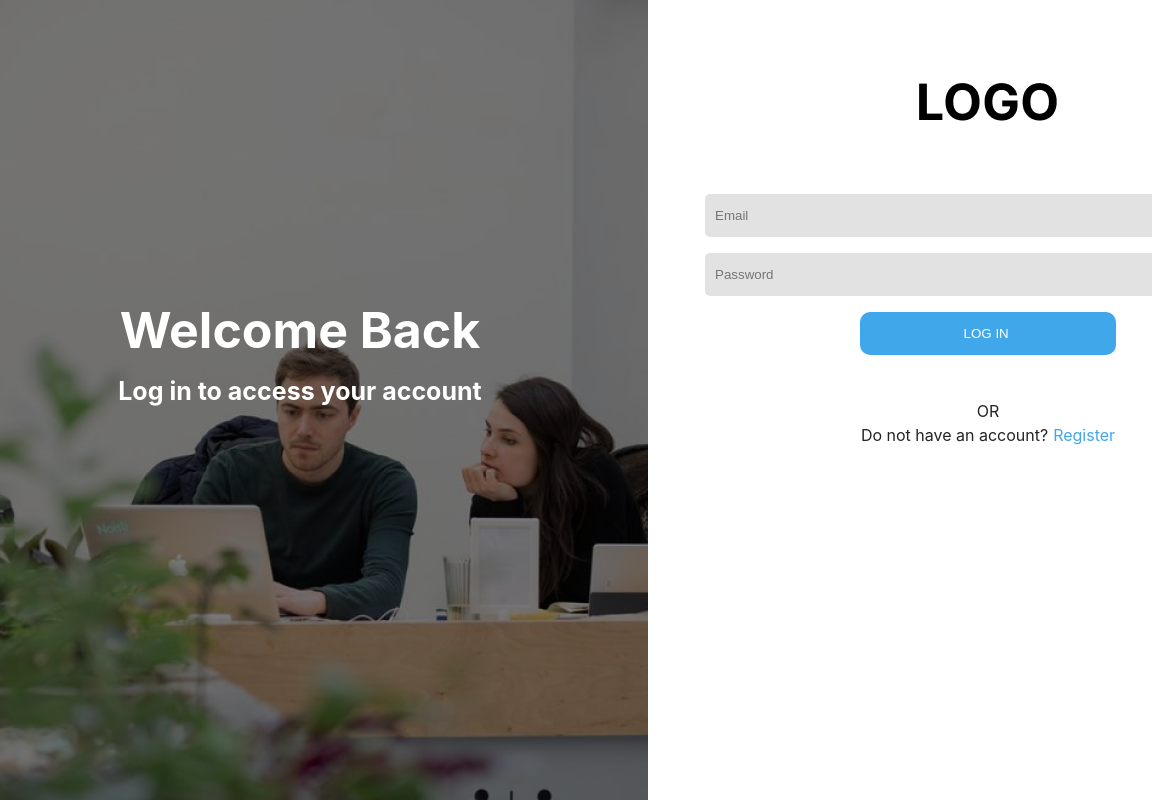
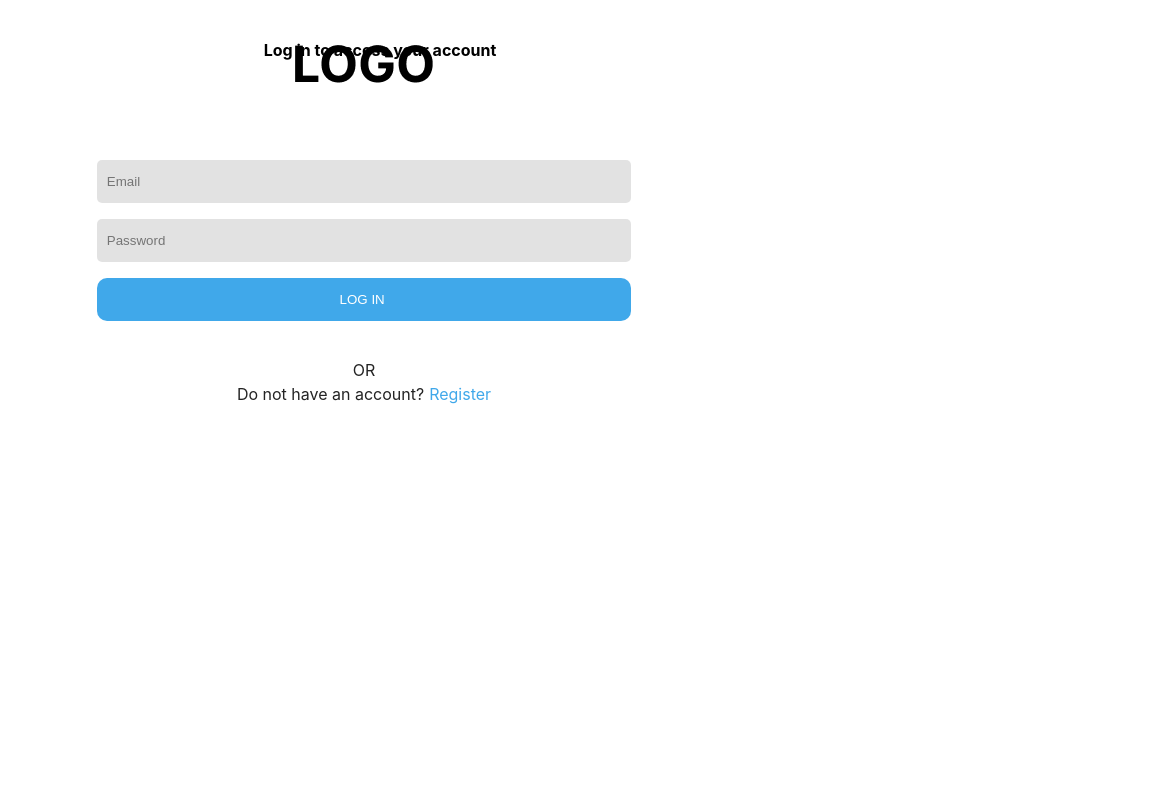
Before and after one commit to b-sandrine/ner_frontend, a React (Vite) app: page /login in a window 768 px wide. Shown: the top 800 px of the page, 1152 px wide, since content can reach past the window. Built offline with nearby package versions, Linux system fonts and the light colour scheme.

Commit message:
Added basic responsiveness

```diff
--- a/src/pages/Login/Login.css
+++ b/src/pages/Login/Login.css
@@ -91,3 +91,124 @@
     color: #40A8EA;
     margin-left: 5px;
 }
+
+@media(max-width: 428px) {
+    .login--container {
+        display: grid;
+        width: 100%;
+        align-items: center;
+        justify-content: center;
+    }
+
+    .login--container .static img {
+        display: none;
+    }
+
+    .login--container .static .overlay {
+        display: none;
+    }
+
+    .login--container .static {
+        text-align: center;
+    }
+
+    .login--container .static .text-holder {
+        font-style: normal;
+        font-size: 16px;
+        color: #000;
+        position: absolute;
+        top: -300px;
+        left: -24px;
+    }
+
+    .login--container .static .text-holder h1 {
+        display: none;
+    }
+
+    .login--container .content {
+        position: absolute;
+        top: 0;
+        left: 0;
+        margin-top: 20px;
+    }
+
+    .login--container .content img {
+        margin-top: 20px;
+    }
+
+    .login--container .content .form {
+        width: 100%;
+        margin-top: 10px;
+        margin-left: auto;
+        margin-right: auto;
+        padding: 10px 30px;
+    }
+
+    .login--container .content .form input,
+    .login--container .content .form input[type=submit] {
+        width: 300px;
+    }
+}
+
+@media (min-width: 430px)and (max-width: 810px) {
+    .login--container {
+        display: grid;
+        width: 100%;
+        align-items: center;
+        justify-content: center;
+    }
+
+    .login--container .static img {
+        display: none;
+    }
+
+    .login--container .static .overlay {
+        display: none;
+    }
+
+    .login--container .static {
+        text-align: center;
+        margin: 0;
+        width: 100%;
+        padding: 0;
+        background-color: red;
+    }
+
+    .login--container .static .text-holder {
+        font-style: normal;
+        font-size: 16px;
+        color: #000;
+        position: absolute;
+        top: -380px;
+        left: 180px;
+    }
+
+    .login--container .static .text-holder h1 {
+        display: none;
+    }
+
+    .login--container .content {
+        position: absolute;
+        top: 0;
+        width: 100%;
+        left: 0;
+        margin-top: 20px;
+    }
+
+    .login--container .content img {
+        margin-top: 20px;
+    }
+
+    .login--container .content .form {
+        width: 100%;
+        margin-top: 10px;
+        margin-left: auto;
+        margin-right: auto;
+        padding: 10px 30px;
+    }
+
+    .login--container .content .form input,
+    .login--container .content .form input[type=submit] {
+        width: 80%;
+    }
+}
--- a/src/pages/Welcome/Welcome.css
+++ b/src/pages/Welcome/Welcome.css
@@ -33,3 +33,11 @@
 .welcome--container .buttons button:focus-visible {
     outline: 4px auto -webkit-focus-ring-color;
 }
+
+@media (max-width: 396px) {
+    .welcome--container h1 {
+        font-size: 2.2em;
+        line-height: 1.1;
+    }
+
+}
--- a/src/pages/Welcome/Welcome.jsx
+++ b/src/pages/Welcome/Welcome.jsx
@@ -13,7 +13,7 @@ const Welcome = () => {
     }
     return (
         <div className="welcome--container">
-            <h1>Welcome the app</h1>
+            <h1>Welcome to the app</h1>
             <div className="buttons">
                 <button onClick={navigateLogin}>Login</button>
                 <button onClick={navigateRegister}>Register</button>
```
